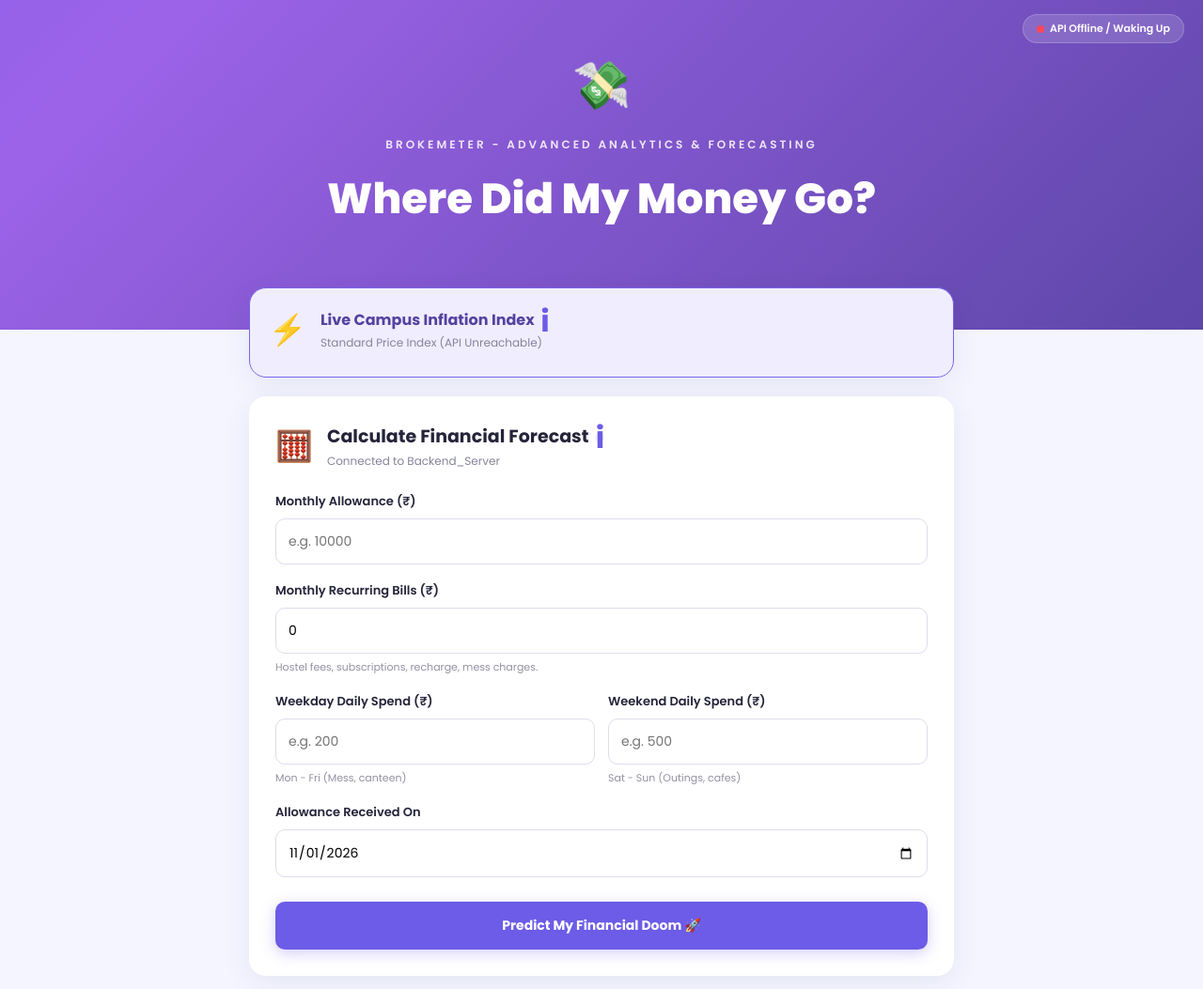
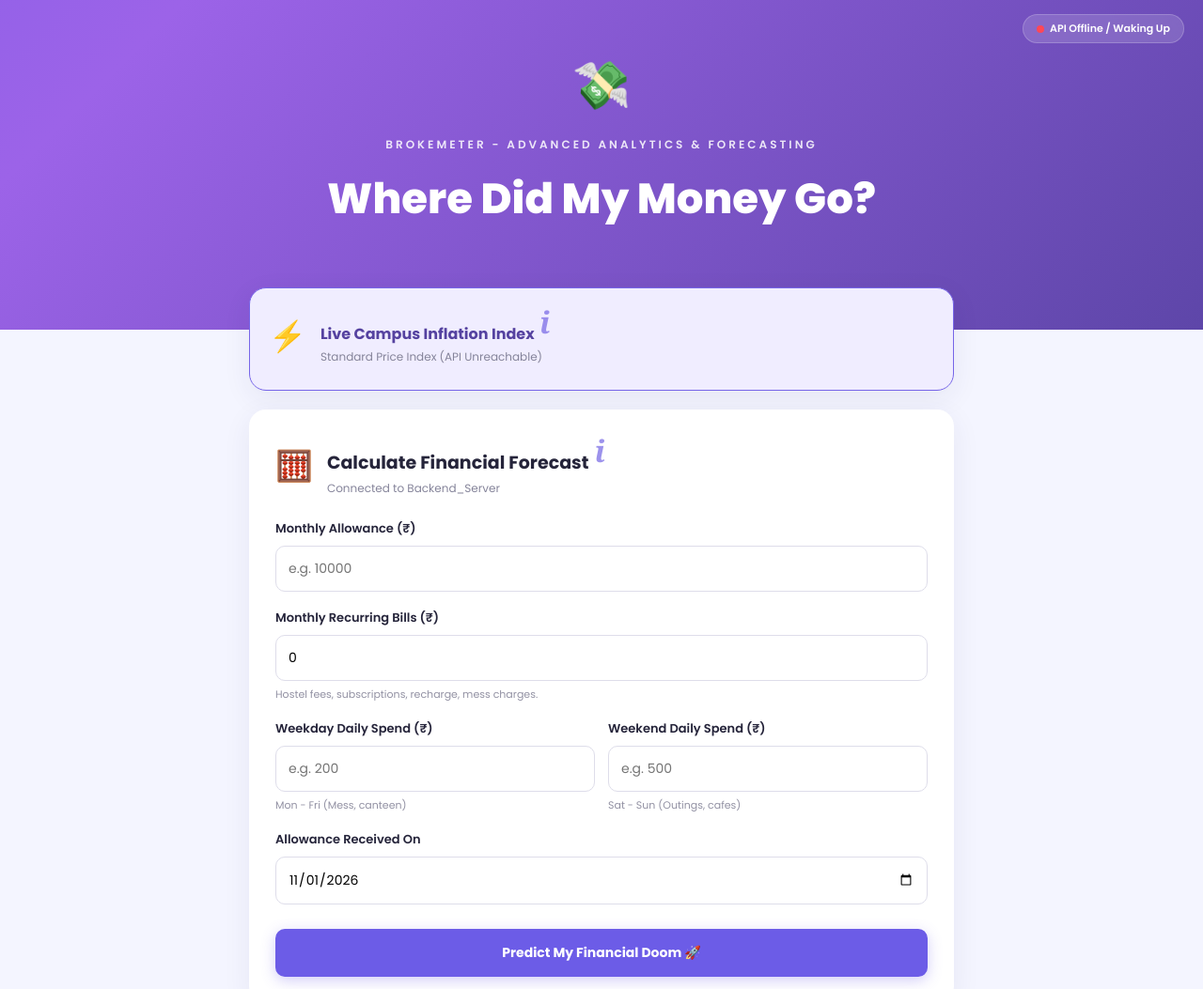
Before and after one commit to roykrishna1nonly-a11y/Brokemeter-Month-End-Balance-Forecasting-Based-on-ML, a plain HTML site: page index.html in a window 1280 px wide. Shown: the top 1053 px of the page at 94% size. Drawn offline with Linux system fonts and the light colour scheme; no server answers.

Commit message:
Update help icon styling and modal text

```diff
--- a/index.html
+++ b/index.html
@@ -98,35 +98,39 @@
       box-shadow: 0 12px 35px rgba(45, 39, 100, 0.1);
     }
 
-    /* Tiny Help Tooltip Symbol Styling */
+    /* Tiny Help Letter "i" Styling */
     .help-icon {
-      display: inline-flex;
-      align-items: center;
-      justify-content: center;
-      width: 10px;
-      height: 10px;
-      background: #eef2ff;
-      color: #6c5ce7;
-      border-radius: 50%;
-      font-size: 6.5px;
+      display: inline;
+      font-family: Georgia, "Times New Roman", serif;
+      font-style: italic;
+      font-size: 8.5px;
+      font-weight: 600;
+      color: #7c6ee6;
+      opacity: 0.75;
+      cursor: help;
+      margin-left: 2px;
+      position: relative;
+      vertical-align: super;
       line-height: 1;
-      font-weight: 700;
-      cursor: help;
-      margin-left: 3px;
-      position: relative;
-      vertical-align: middle;
+    }
+
+    .help-icon:hover {
+      opacity: 1;
+      color: #5544d1;
     }
 
     .help-icon:hover::after {
       content: attr(data-tooltip);
       position: absolute;
-      bottom: 135%;
+      bottom: 140%;
       left: 50%;
       transform: translateX(-50%);
       background: #292449;
       color: white;
       padding: 8px 12px;
       border-radius: 8px;
+      font-family: 'Poppins', Arial, sans-serif;
+      font-style: normal;
       font-size: 11px;
       font-weight: 400;
       width: 220px;
@@ -192,7 +196,7 @@
     .calc-modal-card {
       background: white;
       width: 100%;
-      max-width: 400px;
+      max-width: 410px;
       border-radius: 20px;
       padding: 28px 24px;
       text-align: center;
@@ -588,7 +592,7 @@
       const leftover = Math.max(0, allowance - bills);
       const avgDaily = (weekdaySpend * 5 + weekendSpend * 2) / 7;
 
-      calcModalTitle.textContent = "Crunching Your Numbers...";
+      calcModalTitle.textContent = "Checking Your Wallet...";
       calcModalSub.textContent = `Leftover after bills: ${formatMoney(leftover)} · Avg daily spend: ~${formatMoney(avgDaily)}`;
 
       if (leftover === 0) {
@@ -668,7 +672,7 @@
               weekend_spending: weekendSpend
             })
           }),
-          new Promise((resolve) => setTimeout(resolve, 650))
+          new Promise((resolve) => setTimeout(resolve, 1600))
         ]);
 
         const apiData = await response.json();
```
